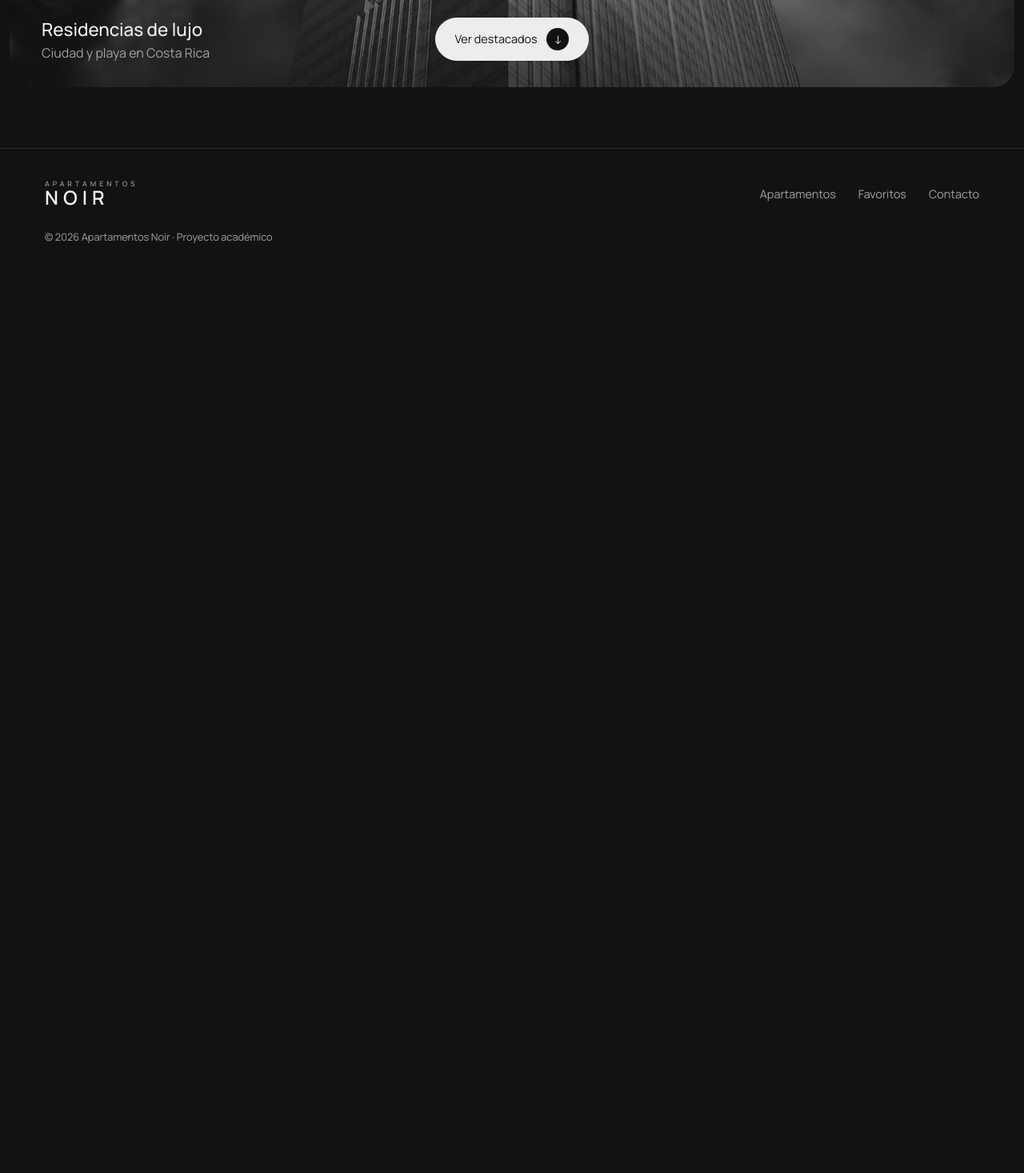
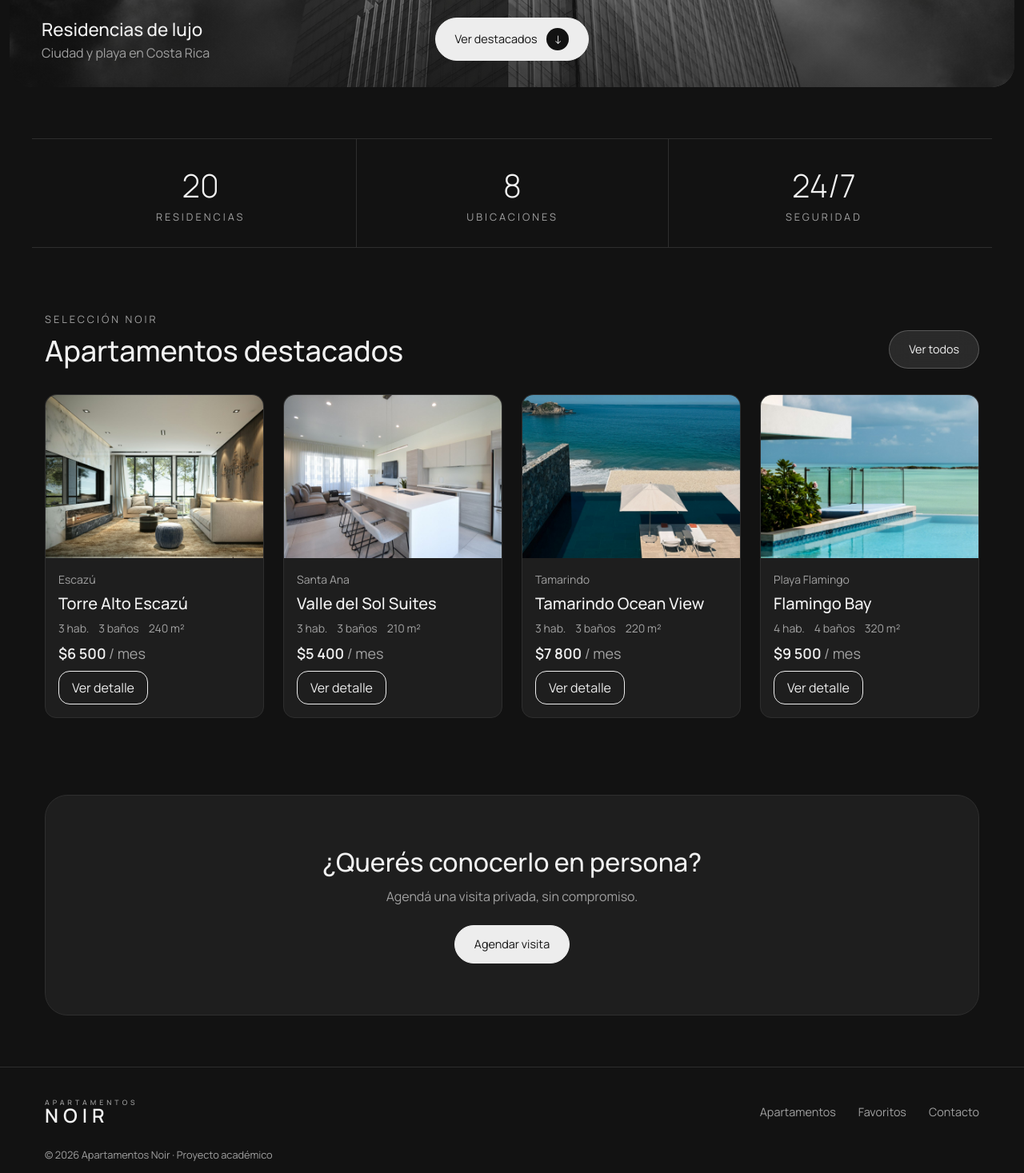
Before and after one commit to keyloor/proyecto-luxury, a React (Vite) app: page / in a window 1280 px wide. Shown: the part 679-2146 px from the top of the page at 80% size. Before the commit the page ends 1013 px from the top, so only its background shows below. Built offline with nearby package versions, Linux system fonts and the light colour scheme.

Commit message:
Agregar las cifras, los apartamentos destacados y el estilo de la página 404

```diff
--- a/src/app/features/home/pages/Home.tsx
+++ b/src/app/features/home/pages/Home.tsx
@@ -1,7 +1,63 @@
+import { Link } from 'react-router-dom'
+import { useFetch } from '../../shared/hooks/useFetch'
+import type { Apartment } from '../../apartments/types/Apartment'
 import Hero from '../components/Hero'
+import ApartmentCardList from '../../apartments/components/ApartmentCardList'
+import '../styles/Home.css'
 
 const Home = () => {
-  return <Hero />
+  const { data, isLoading, error } = useFetch<Apartment[]>('/data/apartments.json')
+
+  const apartments = data ?? []
+  const featured = apartments.filter((apartment) => apartment.featured)
+  const locations = new Set(apartments.map((apartment) => apartment.location))
+
+  return (
+    <>
+      <Hero />
+
+      <section className="container home-stats">
+        <div className="home-stat">
+          <p className="home-stat__number">{apartments.length}</p>
+          <p className="home-stat__label">Residencias</p>
+        </div>
+        <div className="home-stat">
+          <p className="home-stat__number">{locations.size}</p>
+          <p className="home-stat__label">Ubicaciones</p>
+        </div>
+        <div className="home-stat">
+          <p className="home-stat__number">24/7</p>
+          <p className="home-stat__label">Seguridad</p>
+        </div>
+      </section>
+
+      <section id="destacados" className="container home-featured">
+        <div className="home-featured__header">
+          <div>
+            <p className="home-eyebrow">Selección Noir</p>
+            <h2 className="home-featured__title">Apartamentos destacados</h2>
+          </div>
+          <Link to="/apartamentos" className="button button--glass glass">
+            Ver todos
+          </Link>
+        </div>
+
+        {isLoading && <p className="home-message">Cargando apartamentos...</p>}
+        {error && <p className="home-message">No se pudieron cargar los apartamentos.</p>}
+        {!isLoading && !error && <ApartmentCardList apartments={featured} />}
+      </section>
+
+      <section className="container">
+        <div className="home-cta">
+          <h2 className="home-cta__title">¿Querés conocerlo en persona?</h2>
+          <p className="home-cta__text">Agendá una visita privada, sin compromiso.</p>
+          <Link to="/contacto" className="button button--light">
+            Agendar visita
+          </Link>
+        </div>
+      </section>
+    </>
+  )
 }
 
 export default Home
--- /dev/null
+++ b/src/app/features/home/styles/Home.css
@@ -0,0 +1,101 @@
+.home-stats {
+  display: grid;
+  grid-template-columns: repeat(3, minmax(0, 1fr));
+  margin-top: 64px;
+  border-top: 1px solid var(--color-border);
+  border-bottom: 1px solid var(--color-border);
+}
+
+.home-stat {
+  padding: 28px 16px;
+  text-align: center;
+}
+
+.home-stat + .home-stat {
+  border-left: 1px solid var(--color-border);
+}
+
+.home-stat p {
+  margin: 0;
+}
+
+.home-stat__number {
+  font-size: 2.5rem;
+  font-weight: 300;
+}
+
+.home-stat__label,
+.home-eyebrow {
+  font-size: 0.8rem;
+  letter-spacing: 3px;
+  text-transform: uppercase;
+  color: var(--color-muted);
+}
+
+.home-eyebrow {
+  margin: 0 0 8px;
+}
+
+.home-featured {
+  margin-top: 80px;
+  scroll-margin-top: 24px;
+}
+
+.home-featured__header {
+  display: flex;
+  flex-wrap: wrap;
+  align-items: flex-end;
+  justify-content: space-between;
+  gap: 16px;
+  margin-bottom: 32px;
+}
+
+.home-featured__title,
+.home-cta__title {
+  margin: 0;
+  font-size: 2.25rem;
+}
+
+.home-cta__title {
+  font-size: 2rem;
+}
+
+.home-message {
+  padding: 32px 0;
+  text-align: center;
+  color: var(--color-muted);
+}
+
+.home-cta {
+  display: flex;
+  flex-direction: column;
+  align-items: center;
+  gap: 12px;
+  margin-top: 96px;
+  padding: 64px 24px;
+  border: 1px solid var(--color-border);
+  border-radius: 28px;
+  background-color: var(--color-surface);
+  text-align: center;
+}
+
+.home-cta__text {
+  margin: 0 0 12px;
+  color: var(--color-muted);
+}
+
+@media (max-width: 768px) {
+  .home-stat__number,
+  .home-featured__title {
+    font-size: 1.75rem;
+  }
+
+  .home-stat {
+    padding: 20px 4px;
+  }
+
+  .home-stat__label {
+    font-size: 0.65rem;
+    letter-spacing: 1px;
+  }
+}
--- a/src/app/features/shared/components/NotFound.tsx
+++ b/src/app/features/shared/components/NotFound.tsx
@@ -3,9 +3,13 @@ import '../styles/NotFound.css'
 
 const NotFound = () => {
   return (
-    <section className="container page-section not-found">
-      <h1>Esta página no existe</h1>
-      <Link to="/">Volver al inicio</Link>
+    <section className="container not-found">
+      <p className="not-found__code">404</p>
+      <h1 className="not-found__title">Esta página no existe</h1>
+      <p className="not-found__text">Puede que el enlace esté mal escrito o que la página ya no exista.</p>
+      <Link to="/" className="button button--light">
+        Volver al inicio
+      </Link>
     </section>
   )
 }
--- a/src/app/features/shared/styles/NotFound.css
+++ b/src/app/features/shared/styles/NotFound.css
@@ -1,3 +1,27 @@
 .not-found {
+  display: flex;
+  flex-direction: column;
+  align-items: center;
+  padding-top: 64px;
+  padding-bottom: 32px;
   text-align: center;
 }
+
+.not-found__code {
+  margin: 0;
+  font-size: 10rem;
+  font-weight: 600;
+  line-height: 1;
+  letter-spacing: -6px;
+  color: var(--color-surface);
+}
+
+.not-found__title {
+  margin: 8px 0;
+  font-size: 2rem;
+}
+
+.not-found__text {
+  margin: 0 0 32px;
+  color: var(--color-muted);
+}
```
